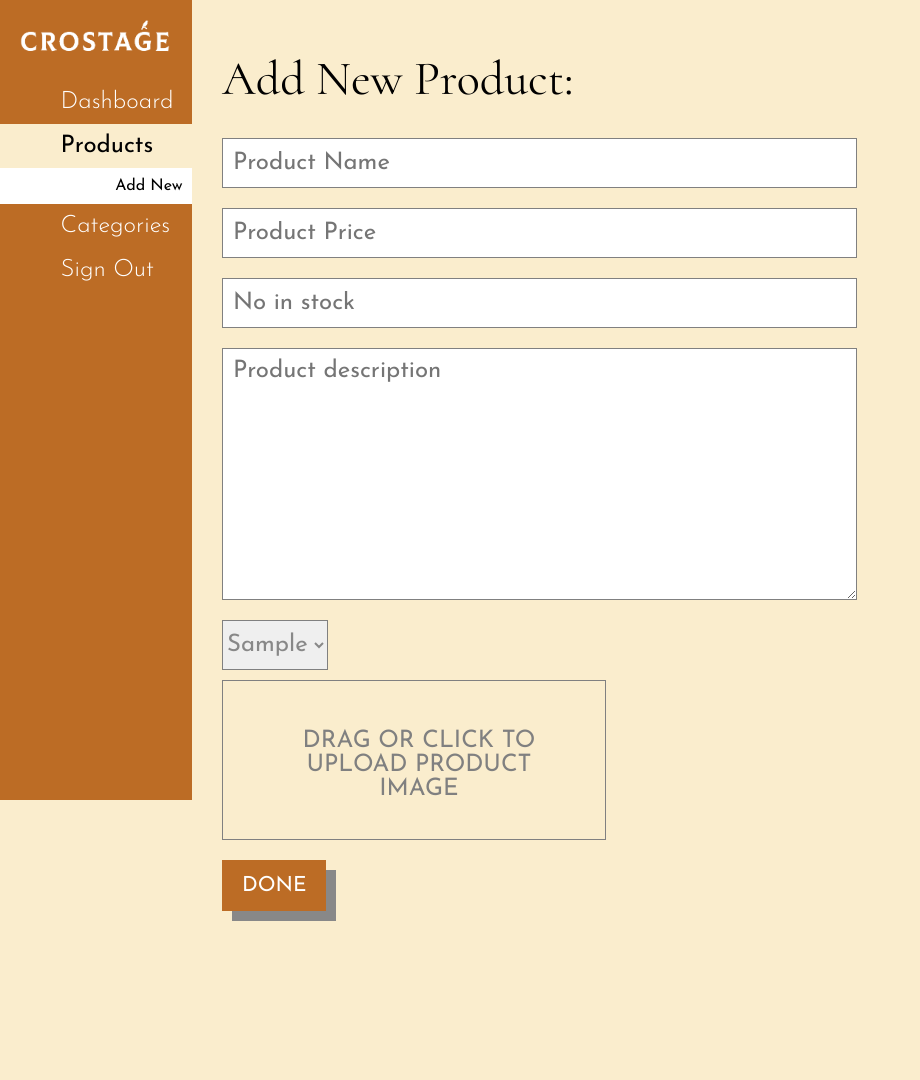
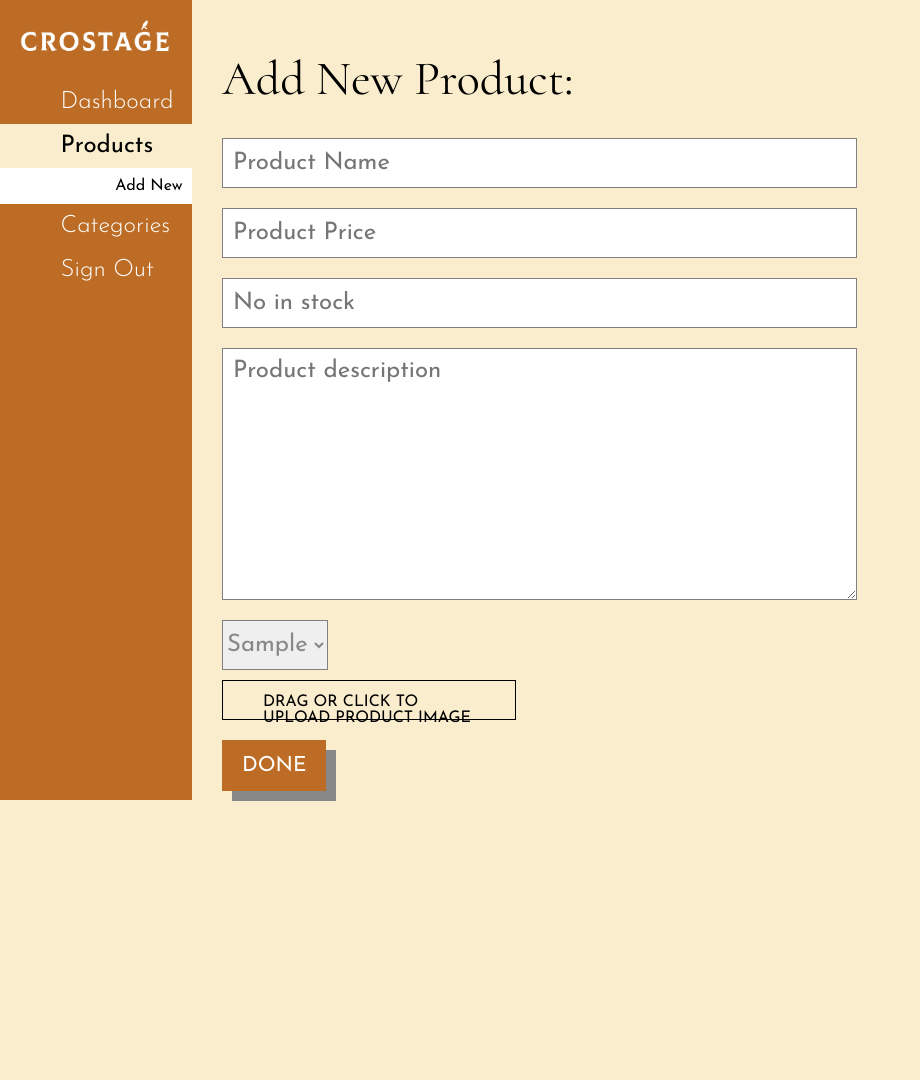
Before and after one commit to PhantasyCodes/crostage-repo, a PHP site: page /admin/product_register.php in a window 1280 px wide. Shown: the top 1080 px of the page, without its empty margins (0-920 px from the left). Run offline with PHP 8.4, Linux system fonts and the light colour scheme; tables that the repository leaves empty or names only in its code hold one stand-in row (values such as "Sample post"); some libraries are stand-ins or nearby versions.

Commit message:
Update style.css

```diff
--- a/css/style.css
+++ b/css/style.css
@@ -1046,9 +1046,9 @@ button:focus {
 }
 
 .drop-box {
-    width: 30vw;
-    height: 20vh;
-    border: grey 1px solid;
+    width: 23vw;
+    height: 40px;
+    border: black 1px solid;
     margin-bottom: 20px;
     display: flex;
     align-items: center;
@@ -1057,24 +1057,13 @@ button:focus {
     cursor: pointer;
 }
 
-.drop-box2 {
-    border: black 1px solid;
-    height: 40px;
-    width: 23vw;
-}
-
 .drop-box-overlay {
     position: absolute;
-    width: 30vw;
-    height: 20vh;
+    width: 23vw;
+    height: 40px;
 }
 
 .drop-box h2 {
-    color: gray;
-    text-align: center;
-}
-
-.drop-box2 h2 {
     font-size: 1rem;
     font-family: Josefin sans;
     color: #000;
```
